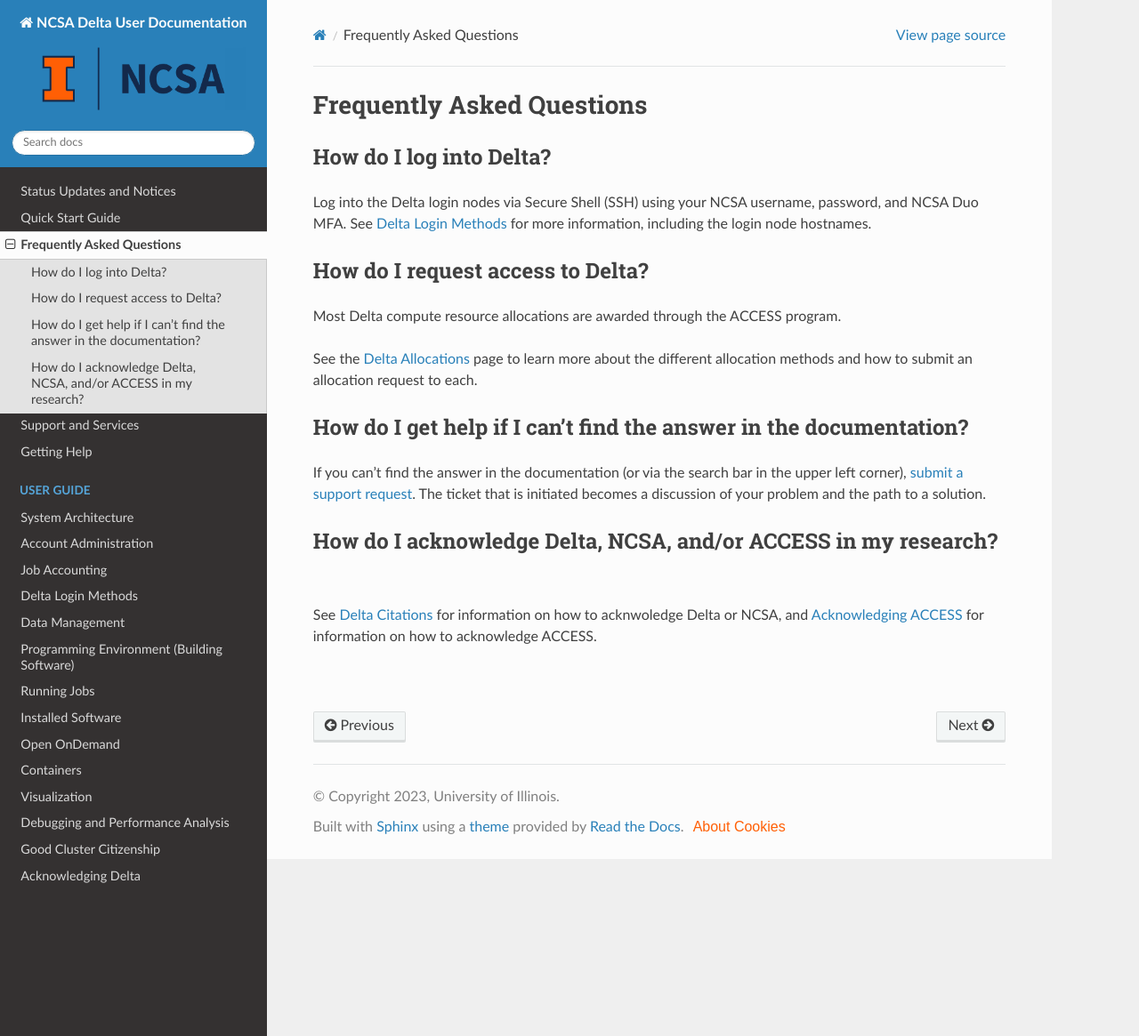
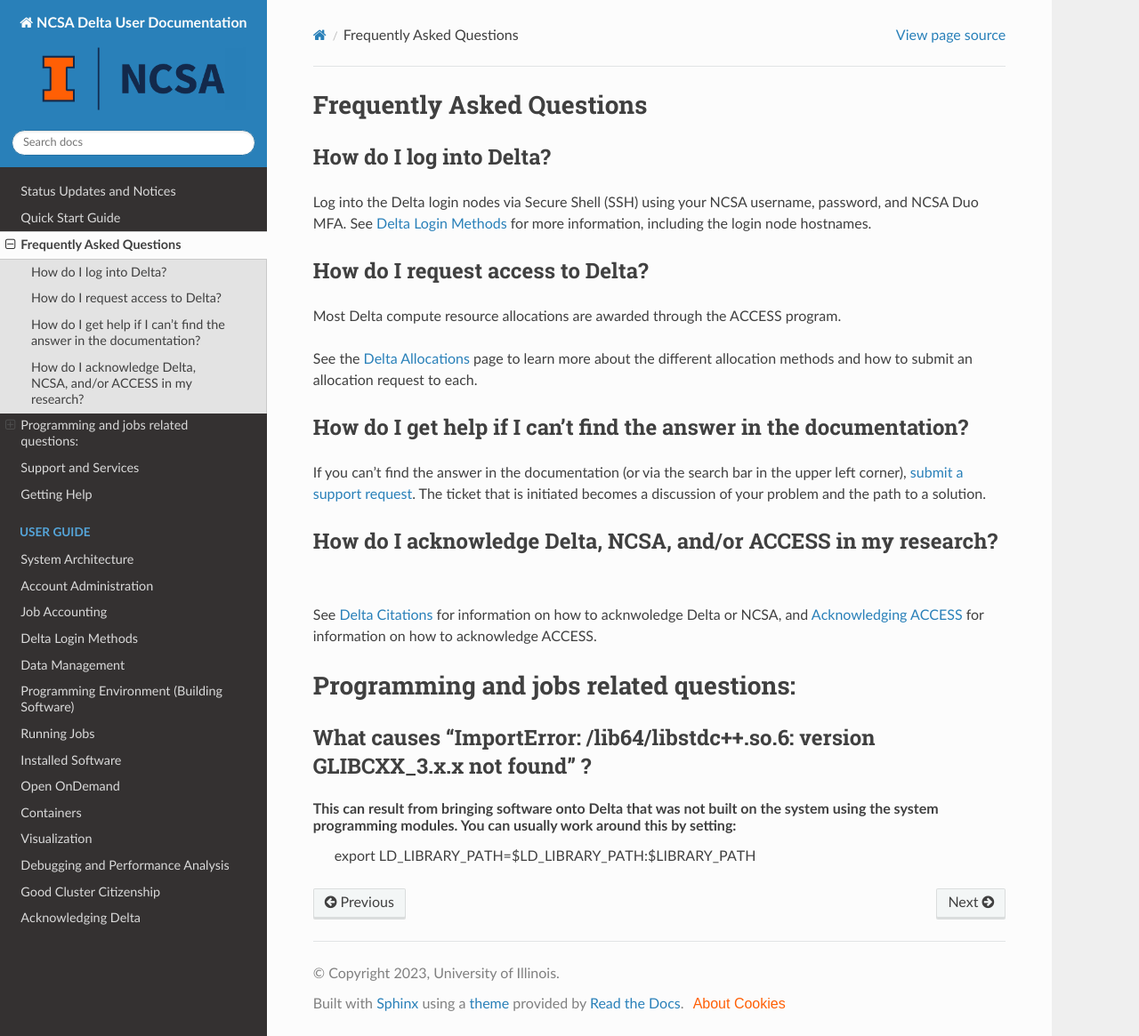
Before and after one commit to ncsa/Delta_doc, a Sphinx documentation site: the page built from docs/source/faq.rst, in a window 1280 px wide and 1165 px high. Shown: the whole window at 89% size. Built offline with Sphinx 7.4.7 and the Read the Docs theme 2.0.0, drawn with Linux system fonts in a browser that asks for light colours.

Commit message:
Update faq.rst
added Programming section for questions about that

```diff
--- a/docs/source/faq.rst
+++ b/docs/source/faq.rst
@@ -25,4 +25,11 @@ How do I acknowledge Delta, NCSA, and/or ACCESS in my research?
 
 See `Delta Citations <https://delta.ncsa.illinois.edu/delta-citations/>`_ for information on how to acknwoledge Delta or NCSA, and `Acknowledging ACCESS <https://access-ci.org/about/acknowledging-access/>`_ for information on how to acknowledge ACCESS.
 
-|
+Programming and jobs related questions:
+========================================
+
+What causes "ImportError: /lib64/libstdc++.so.6: version GLIBCXX_3.x.x not found" ?
+------------------------------------------------------------------------------------
+
+This can result from bringing software onto Delta that was not built on the system using the system programming modules.  You can usually work around this by setting:
+   export LD_LIBRARY_PATH=$LD_LIBRARY_PATH:$LIBRARY_PATH
```
